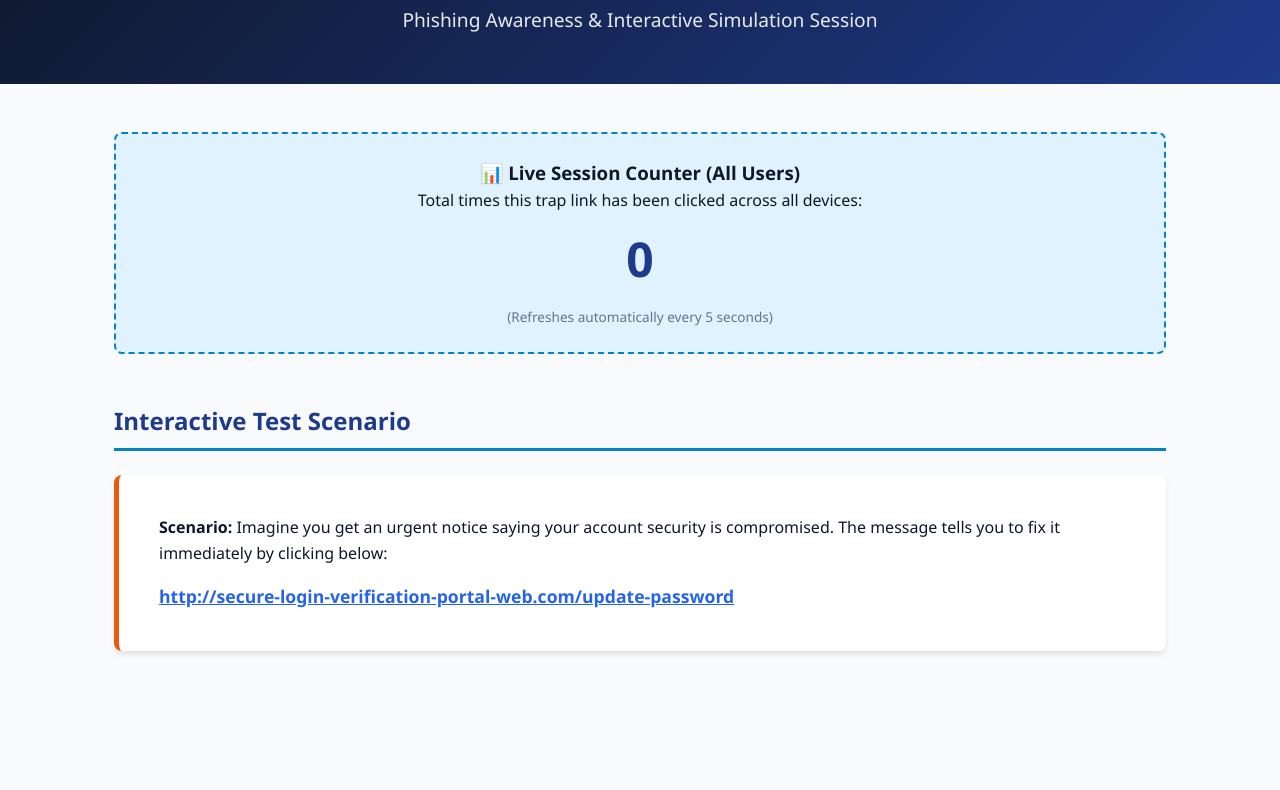
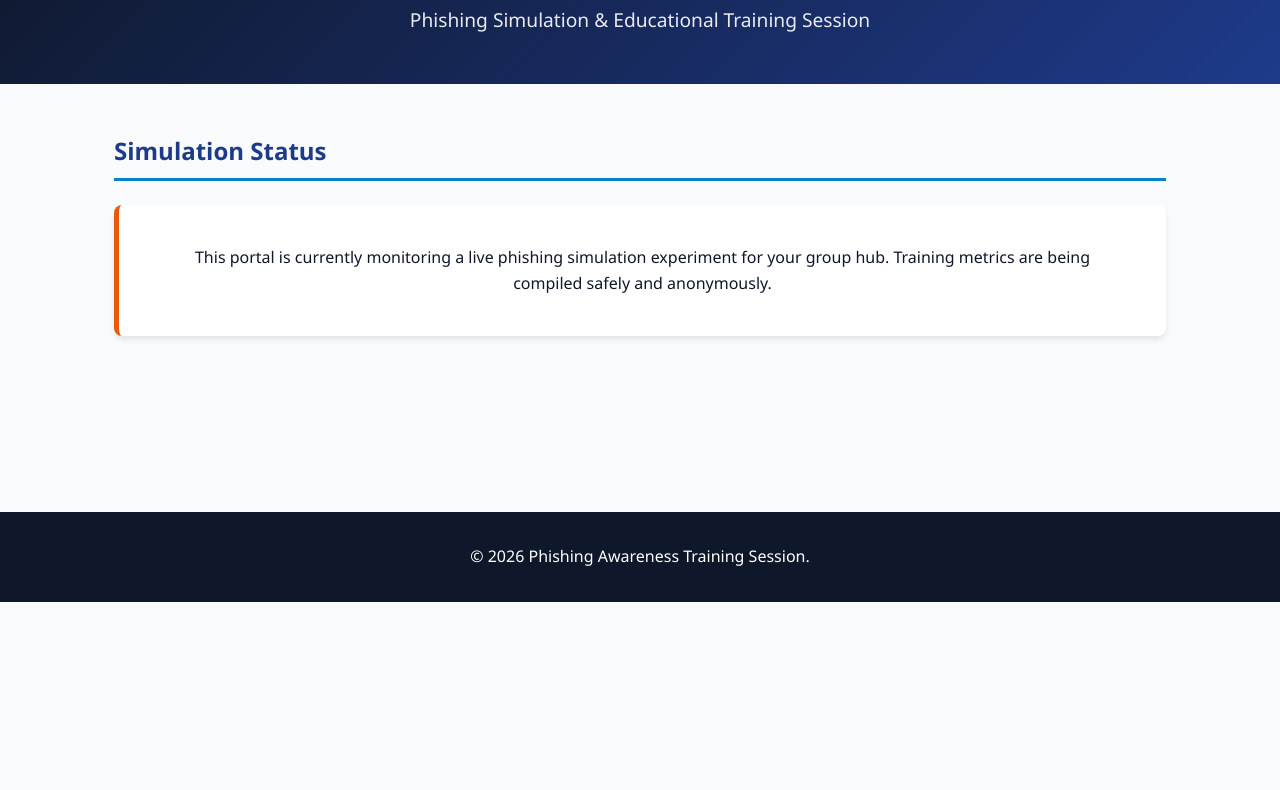
Before and after one commit to HAZIQZA/learner, a plain HTML site: page index.html in a window 1280 px wide. Shown: the part 123-913 px from the top of the page. After the commit the page ends 800 px from the top, so only its background shows below. Drawn offline with Linux system fonts and the light colour scheme; no server answers.

Commit message:
Refactor phishing simulation interface and styles

```diff
--- a/index.html
+++ b/index.html
@@ -64,41 +64,23 @@
             margin-bottom: 1.5rem;
         }
 
-        /* Presenter Counter Dashboard */
-        .dashboard {
-            background: #e0f2fe;
-            border: 2px dashed var(--secondary);
-            padding: 1.5rem;
-            border-radius: 8px;
-            margin-bottom: 3rem;
-            text-align: center;
-        }
-
-        .counter-display {
-            font-size: 3rem;
-            font-weight: bold;
-            color: var(--primary);
-            margin: 0.5rem 0;
-        }
-
-        /* Fake Phishing Link Style */
         .simulation-box {
             background: white;
             padding: 2.5rem;
             border-radius: 8px;
             box-shadow: 0 4px 6px -1px rgba(0, 0, 0, 0.1);
             border-left: 5px solid var(--warning);
+            text-align: center;
         }
 
-        .phish-link {
-            display: inline-block;
-            margin-top: 1rem;
-            color: #2563eb;
-            text-decoration: underline;
+        .notice-banner {
+            background-color: #fee2e2;
+            color: var(--danger);
+            padding: 1rem;
+            border-radius: 6px;
             font-weight: bold;
-            cursor: pointer;
-            font-size: 1.1rem;
-            word-break: break-all;
+            margin-bottom: 1.5rem;
+            display: none;
         }
 
         /* Alert Modal Box */
@@ -109,7 +91,7 @@
             left: 0;
             width: 100%;
             height: 100%;
-            background-color: rgba(15, 23, 42, 0.7);
+            background-color: rgba(15, 23, 42, 0.8);
             z-index: 1000;
             justify-content: center;
             align-items: center;
@@ -123,12 +105,6 @@
             text-align: center;
             box-shadow: 0 20px 25px -5px rgba(0, 0, 0, 0.2);
             border-top: 8px solid var(--danger);
-            animation: popIn 0.3s ease-out;
-        }
-
-        @keyframes popIn {
-            from { transform: scale(0.9); opacity: 0; }
-            to { transform: scale(1); opacity: 1; }
         }
 
         .modal-content h3 {
@@ -170,27 +146,17 @@
 <body>
 
     <header>
-        <h1>Don't Take the Bait!</h1>
-        <p>Phishing Awareness & Interactive Simulation Session</p>
+        <h1>Security Awareness Portal</h1>
+        <p>Phishing Simulation & Educational Training Session</p>
     </header>
 
     <div class="container">
 
-        <div class="dashboard">
-            <h3>📊 Live Session Counter (All Users)</h3>
-            <p>Total times this trap link has been clicked across all devices:</p>
-            <div class="counter-display" id="click-count">Loading...</div>
-            <p style="font-size: 0.85rem; color: #64748b;">(Refreshes automatically every 5 seconds)</p>
-        </div>
-
         <section>
-            <h2>Interactive Test Scenario</h2>
+            <h2>Simulation Status</h2>
             <div class="simulation-box">
-                <p><strong>Scenario:</strong> Imagine you get an urgent notice saying your account security is compromised. The message tells you to fix it immediately by clicking below:</p>
-
-                <span class="phish-link" onclick="handlePhishClick()">
-                    http://secure-login-verification-portal-web.com/update-password
-                </span>
+                <div id="status-banner" class="notice-banner">⚠️ ALERT: You arrived here by clicking an unverified simulation link!</div>
+                <p>This portal is currently monitoring a live phishing simulation experiment for your group hub. Training metrics are being compiled safely and anonymously.</p>
             </div>
         </section>
 
@@ -199,61 +165,43 @@
     <div id="alert-modal" class="modal">
         <div class="modal-content">
             <h3>⚠️ Caught in the Trap!</h3>
-            <p><strong>This was a simulated phishing link.</strong></p>
-            <p>In a real attack, clicking this could have silently downloaded malware or sent you to a fake login page designed to steal your credentials.</p>
-            <p style="font-weight: bold; color: var(--warning);">Rule #1: Always check the full sender address and URL before touching any link!</p>
+            <p><strong>You clicked the test phishing link.</strong></p>
+            <p>In a real-world scenario, clicking an unexpected link from a chat, hub message, or email can immediately compromise your credentials or install malicious software.</p>
+            <p style="font-weight: bold; color: var(--warning);">Rule #1: Always pause, check the domain sender, and never click out of pure urgency.</p>
             <button class="close-btn" onclick="closeModal()">I Understand</button>
         </div>
     </div>
 
     <footer>
-        <p>&copy; 2026 Phishing Awareness Training Session. Stay Alert, Stay Secure.</p>
+        <p>&copy; 2026 Phishing Awareness Training Session.</p>
     </footer>
 
     <script>
-        // CRITICAL: Change "mysession123" to something unique for your event (e.g., "cyberawareness2026")
-        const namespace = "phishingawareness_session";
-        const key = "totallinksclicked";
+        // Paste your modified Google Form submission URL between the quotes below:
+        const GOOGLE_FORM_ENDPOINT = "https://docs.google.com/forms/d/e/1FAIpQLScHTKgPvVPzzE-vz5CKhATvGSDlGKGQt0l6OasPxtevIVTR9w/formResponse?usp=pp_url&entry.2051683315=Option+1";
 
-        // URLs for the cloud counter service
-        const getUrl = `https://api.counterapi.dev/v1/${namespace}/${key}`;
-        const incUrl = `https://api.counterapi.dev/v1/${namespace}/${key}/increment`;
+        window.addEventListener('DOMContentLoaded', () => {
+            // Check if the URL contains the tracking flag '?track=click'
+            const urlParams = new URLSearchParams(window.location.search);
 
-        // 1. Fetch current global count when page opens
-        function fetchGlobalCount() {
-            fetch(getUrl)
-                .then(res => res.json())
-                .then(data => {
-                    // Update display if count exists, otherwise default to 0
-                    document.getElementById('click-count').innerText = data.count || 0;
-                })
-                .catch(err => {
-                    // If the key doesn't exist yet, it means 0 clicks have occurred
-                    document.getElementById('click-count').innerText = 0;
-                });
-        }
+            if (urlParams.get('track') === 'click') {
+                // 1. Show the user the red alert banner and the popup modal instantly
+                document.getElementById('status-banner').style.display = 'block';
+                document.getElementById('alert-modal').style.display = 'flex';
 
-        // 2. Triggered when someone clicks the trap link
-        function handlePhishClick() {
-            // Immediately alert the user on their screen
-            document.getElementById('alert-modal').style.display = 'flex';
-
-            // Send the click over the network to our cloud counter
-            fetch(incUrl)
-                .then(res => res.json())
-                .then(data => {
-                    document.getElementById('click-count').innerText = data.count;
-                })
-                .catch(err => console.error("Error updating counter:", err));
-        }
+                // 2. Secretly send the click count to your Google Sheet in the background
+                if (GOOGLE_FORM_ENDPOINT && !GOOGLE_FORM_ENDPOINT.includes("PASTE_YOUR")) {
+                    fetch(GOOGLE_FORM_ENDPOINT, {
+                        method: 'POST',
+                        mode: 'no-cors'
+                    }).catch(err => console.log("Recorded successfully."));
+                }
+            }
+        });
 
         function closeModal() {
             document.getElementById('alert-modal').style.display = 'none';
         }
-
-        // Run fetch on load, then auto-refresh data every 5 seconds for your main display screen
-        fetchGlobalCount();
-        setInterval(fetchGlobalCount, 5000);
     </script>
 </body>
 </html>
```
